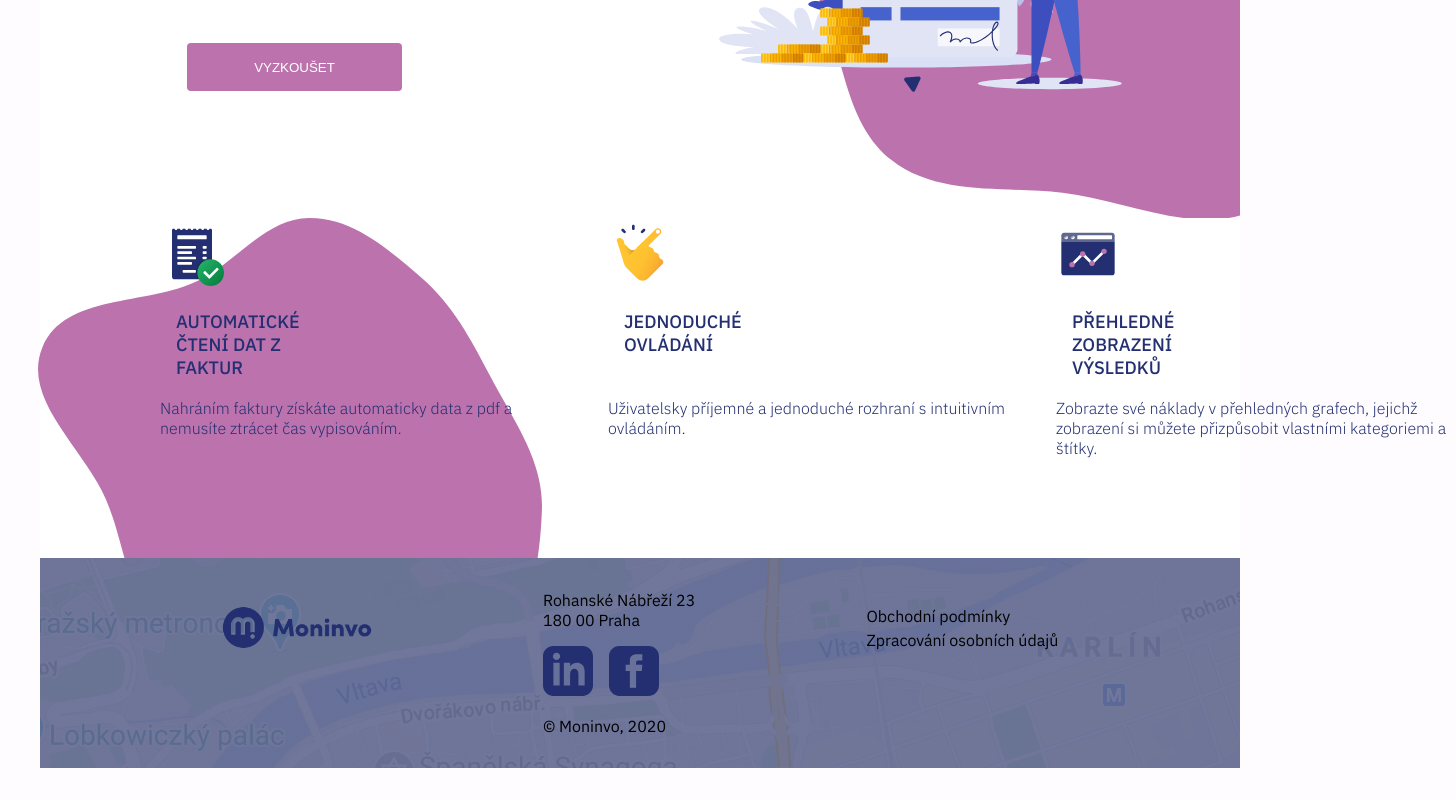
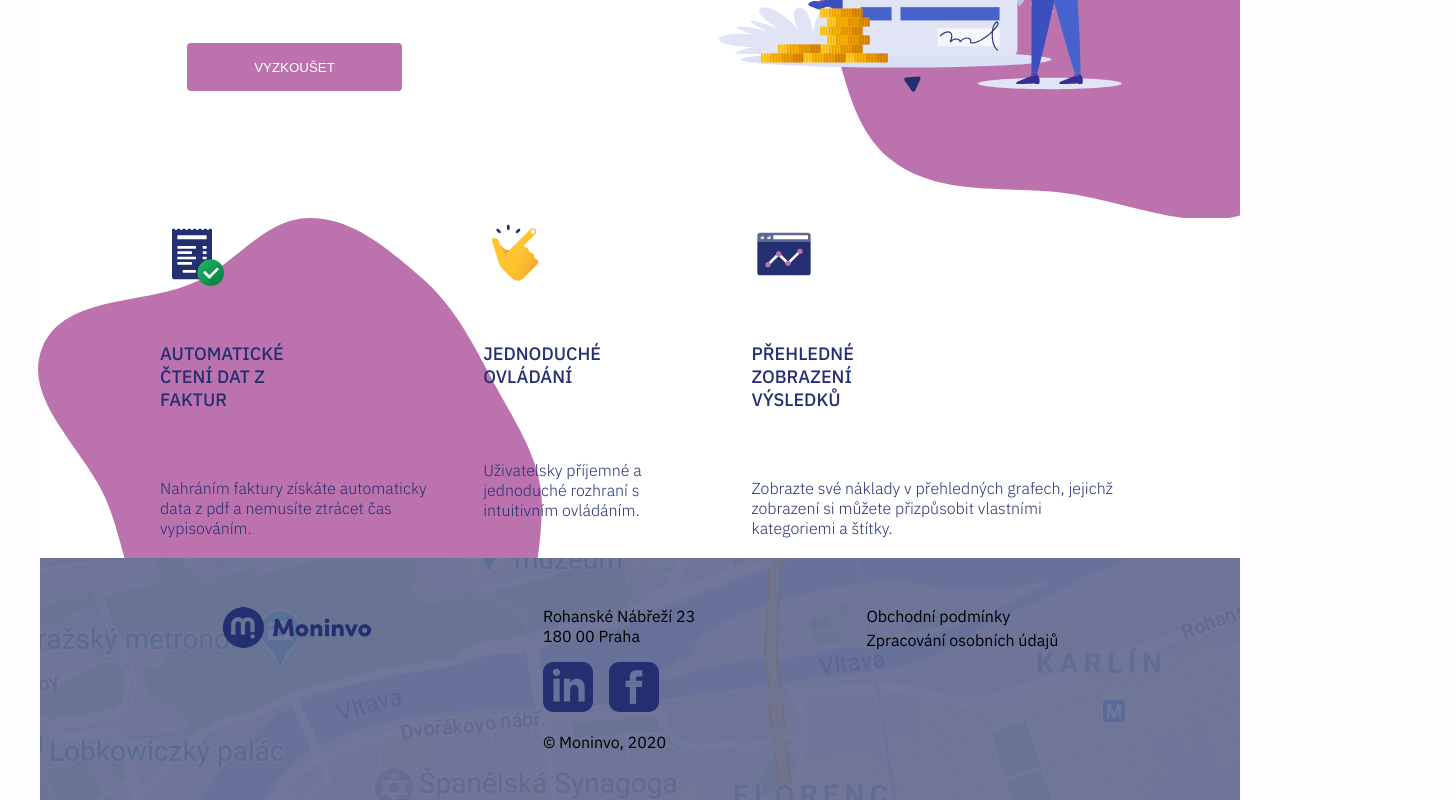
Before and after one commit to Bartoeli/moninvo, a React (Create React App) app: page /#/ in a window 1280 px wide. Shown: the part 500-1300 px from the top of the page, 1456 px wide, since content can reach past the window. Before the commit the page ends 1268 px from the top, so only its background shows below. Built offline with nearby package versions, Linux system fonts and the light colour scheme.

Commit message:
odhalení chyby, hrátky s marginy

```diff
--- a/src/components/WhySection/whySection.css
+++ b/src/components/WhySection/whySection.css
@@ -11,15 +11,14 @@ White: #ffffff
   display: flex;
   flex-direction: column;
   position: relative;
+  max-width: 100%;
 }
 
 @media (min-width: 768px) {
   .whySection {
     height: 45vh;
     display: flex;
-    position: relative;
     margin: 0px 96px;
     flex-direction: row;
-    flex-basis: 100%;
   }
 }
--- a/src/components/WhySection/whySectionComponents/WhyArgument.jsx/whyArgument.css
+++ b/src/components/WhySection/whySectionComponents/WhyArgument.jsx/whyArgument.css
@@ -6,12 +6,13 @@ Purple/grey: #61688F
 White: #ffffff
 */
 p {
-  margin: 0;
+  margin-left: 0 !important;
 }
 
 .whyArgument {
   display: flex;
   justify-content: space-between;
+  max-width: 100%;
 
   align-items: start;
   margin: 24px 0;
@@ -21,6 +22,7 @@ p {
 .whyIcon {
   width: 40px;
   height: 40px;
+  margin-right: 16px;
 }
 
 .whyText {
@@ -28,7 +30,6 @@ p {
   color: #242f72;
   font-weight: 500;
   width: 150px;
-  margin-left: 16px;
   margin-right: 16px;
 }
 
@@ -66,34 +67,32 @@ p {
 @media (min-width: 768px) {
   .whyArgument {
     flex-direction: column;
-    justify-content: flex-start;
     align-items: flex-start;
-    flex: 0 0 30%;
     margin: 24px;
+    flex-grow: 1;
   }
 
   .whyText {
     font-size: 18px;
     height: 56px;
-    padding: 24px 0;
+    margin-top: 56px;
+    margin-bottom: 56px;
+    flex-grow: 1;
   }
 
   .whyIcon {
-    flex-shrink: 0;
     width: 56px;
     height: 56px;
   }
 
   .whyInfo {
     font-size: 16px;
+    width: auto;
+    flex-grow: 1;
   }
 }
 
 @media (min-width: 1030px) {
-  .whyArgument {
-    flex: 1 1 30%;
-    margin: 24px;
-  }
   .whyText {
     text-transform: uppercase;
     font-size: 18px;
```
